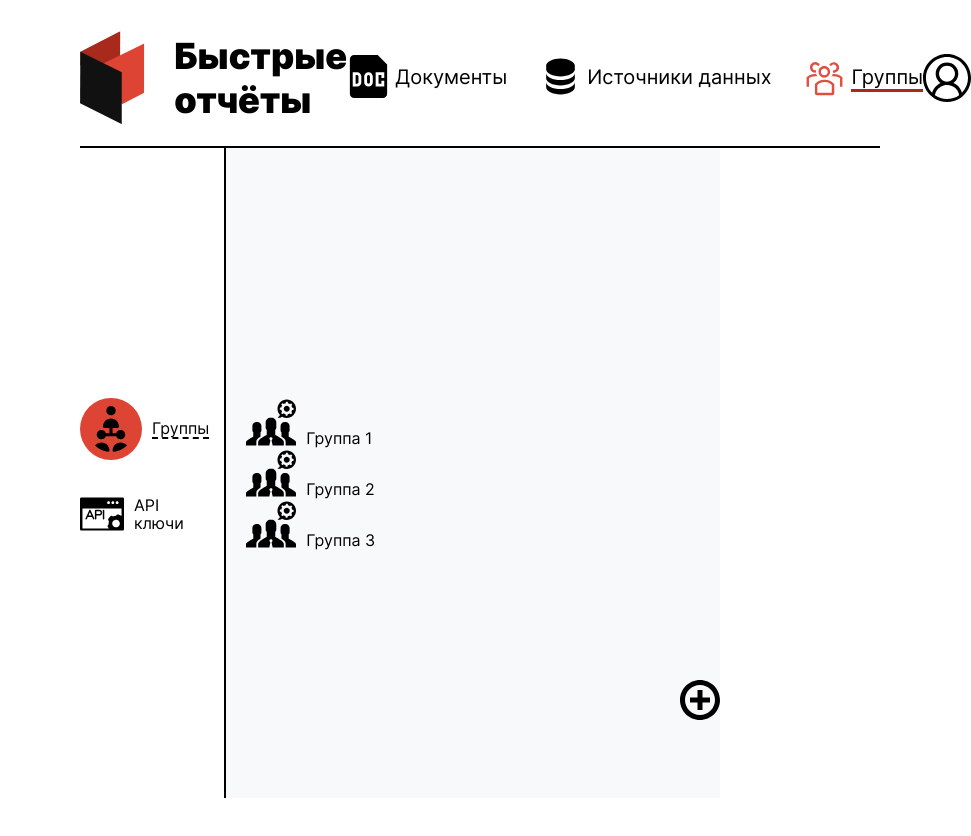
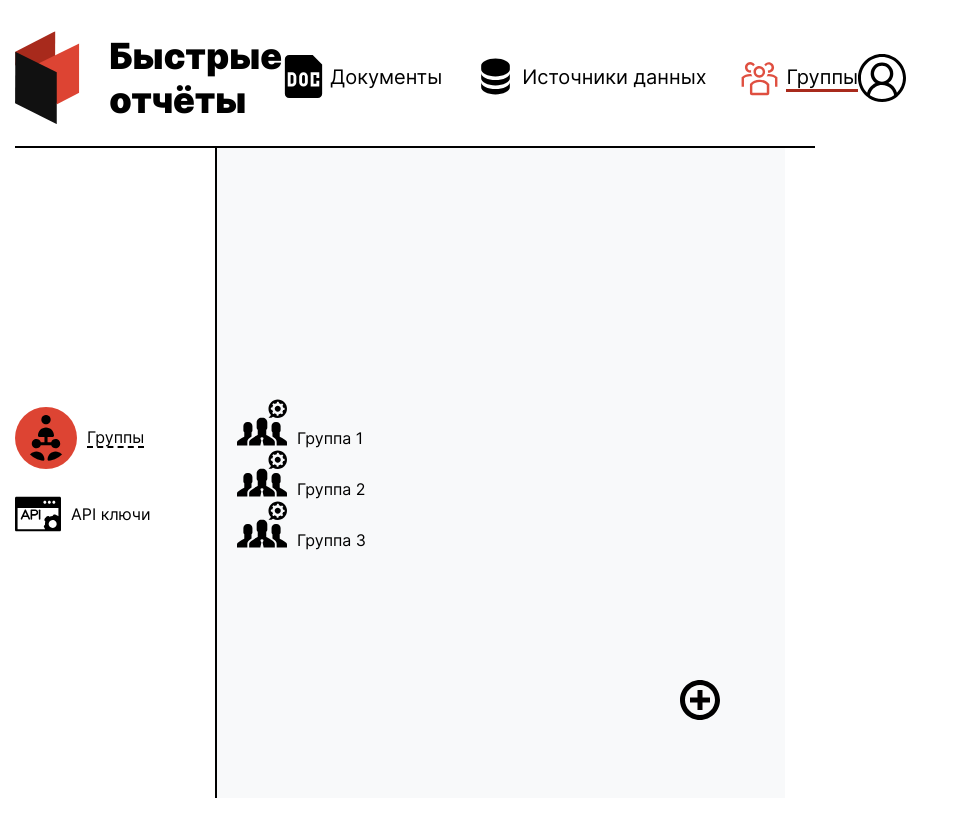
Before and after one commit to Wintori/Electron, an Electron app: page src/users.html in a window 800 px wide. Shown: the whole page, 971 px wide, since content can reach past the window. Drawn offline with Linux system fonts and the light colour scheme.

Commit message:
small visual fixes

```diff
--- a/src/blocks/aside-menu/__list/aside-menu__list.css
+++ b/src/blocks/aside-menu/__list/aside-menu__list.css
@@ -1,6 +1,7 @@
 .aside-menu__list{
     display: flex;
     flex-direction: column;
+    cursor: pointer;
     gap: 20px;
     margin: 0;
     padding: 0;
--- a/src/blocks/aside-menu/aside__menu.css
+++ b/src/blocks/aside-menu/aside__menu.css
@@ -3,4 +3,5 @@
     height: calc(100vh - 150px);
     align-items: center;
     border-right: 2px solid black;
+    min-width: 200px;
 }
--- a/src/blocks/content/content.css
+++ b/src/blocks/content/content.css
@@ -1,7 +1,7 @@
 .content {
     display: flex;
     padding: 0;
-    margin: 0 80px;
+    margin: 0 15px;
 }
 
 @media screen and (max-width: 320px) {
--- a/src/blocks/header/header.css
+++ b/src/blocks/header/header.css
@@ -1,7 +1,7 @@
 .header {
     display: flex;
     padding: 10px 0 0 0;
-    margin: 0 80px 0 80px;
+    margin: 0 15px;
     justify-content: space-between;
     align-items: center;
     border-bottom: 2px solid #000000;
--- a/src/dataSources.js
+++ b/src/dataSources.js
@@ -1,7 +1,6 @@
 const template = document.querySelector(".data-template").content
 
 function createCard (name, type, lastChange, status) {
-    console.log(template.querySelector(".information__data-source__item"))
     const post = template.querySelector(".information__data-source__item").cloneNode(true)
     const postName = post.querySelector(".information__data-source__item-name")
     const postType = post.querySelector(".information__data-source__item-type")
--- a/src/documents.js
+++ b/src/documents.js
@@ -68,8 +68,6 @@ asideItemsArray.forEach((asideElement) => {
     })
 })
 function removeAllCards () {
-
-    console.log(elementsList)
     document.querySelectorAll(".information__documents__item").forEach((element) => {
         element.remove()
     })
--- a/src/popups.js
+++ b/src/popups.js
@@ -1,9 +1,9 @@
 function myFunction() {
-    document.getElementById("myPopup").classList.add("popup__content_show");
+    document.getElementById("myPopup").classList.toggle("popup__content_show");
 }
 window.onclick = function(event) {
     if (!event.target.matches('.popup__img')) {
-        let dropdowns = document.getElementsByClassName("popup__content");
+        const dropdowns = document.getElementsByClassName("popup__content");
         for (let i = 0; i < dropdowns.length; i++) {
             let openDropdown = dropdowns[i];
             if (openDropdown.classList.contains('popup__content_show')) {
```
